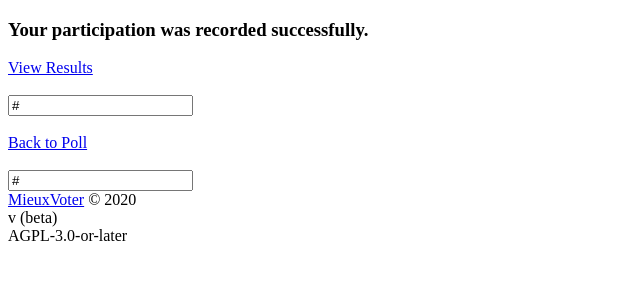
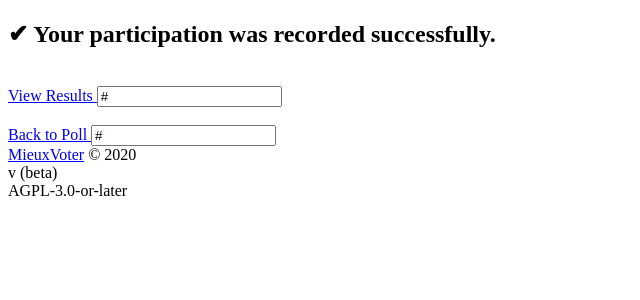
Before and after one commit to MieuxVoter/mv-api-client-symfony4, a Symfony app: template templates/ballot/created.html.twig in a window 1280 px wide. Shown: the part 45-345 px from the top of the page, without its empty margins (0-640 px from the left). Run offline with Twig, Linux system fonts and the light colour scheme; the template is opened without the code that fills it, so the values that code supplies are empty; some libraries are stand-ins or nearby versions.

Commit message:
feat: rework the ballot submission aftermath page for Spectre

```diff
--- a/templates/ballot/created.html.twig
+++ b/templates/ballot/created.html.twig
@@ -4,6 +4,8 @@
 
 {# Disable global flash messaages, we're adding our own #}
 {% block flash_messages %}{% endblock %}
+
+{% block main_container_class %}breathe-top{% endblock %}
 
 {% block main_container %}
 
@@ -12,46 +14,31 @@
 
 
 {% include "partials/flash_messages.html.twig" only %}
-
-    <h3>
+    <h2>
+        <span class="unicon unicon-success">✔</span>
         {{ 'page.ballot.aftermath.success' | trans }}
-    </h3>
-
-    <div class="row">
-        <div class="flex-row">
-            <a href="{{ urlToResults }}" class="btn btn-primary">
-                {{ 'button.view_results' | trans }}
-            </a>
-        </div>
-        <div class="flex-row">
-            <label for="results_link" class="form-label">&nbsp;</label>
-        </div>
-        <div class="flex-row flex-grow-1">
-            <input type="text" class="form-control" id="results_link" value="{{ urlToResults }}" name="results_link">
-        </div>
-    </div>
+    </h2>
 
     <br>
 
-    <div class="row">
-        <div class="flex-row">
-            <a href="{{ urlToPoll }}" class="btn btn-primary">
+    <nav>
+
+        <div class="input-group with-aligned-buttons">
+            <a href="{{ urlToResults }}" class="btn btn-primary btn-lg input-group-btn">
+                {{ 'button.view_results' | trans }}
+            </a>
+            <input type="text" class="input-lg form-input form-control ml-2 monospace" id="results_link" value="{{ urlToResults }}" name="results_link">
+        </div>
+
+        <br>
+
+        <div class="input-group with-aligned-buttons">
+            <a href="{{ urlToPoll }}" class="btn btn-lg btn-primary input-group-btn">
                 {{ 'button.back_to_poll' | trans }}
             </a>
+            <input type="text" class="input-lg form-input form-control ml-2 monospace" id="poll_link" value="{{ urlToPoll }}" name="poll_link">
         </div>
-        <div class="flex-row">
-            <label for="poll_link" class="form-label">&nbsp;</label>
-        </div>
-        <div class="flex-row flex-grow-1">
-            <input type="text" class="form-control" id="poll_link" value="{{ urlToPoll }}" name="poll_link">
-        </div>
-    </div>
 
-
-{#        #}
-
-{#        <br>#}
-
-
+    </nav>
 
 {% endblock %}
--- a/templates/base.html.twig
+++ b/templates/base.html.twig
@@ -75,7 +75,7 @@
 {% endblock %}
 
 {% block main_container_wrapper %}
-    <div class="content container grid-lg">
+    <div class="content main container grid-lg {% block main_container_class %}{% endblock %}">
 {% block main_container %}{% endblock %}
     </div>
 {% endblock %}{# main_container_wrapper #}
```
Also changed, not shown: assets/styles/app.scss (+14 -0 lines), assets/styles/unicon.scss (added, +8 -0 lines).
